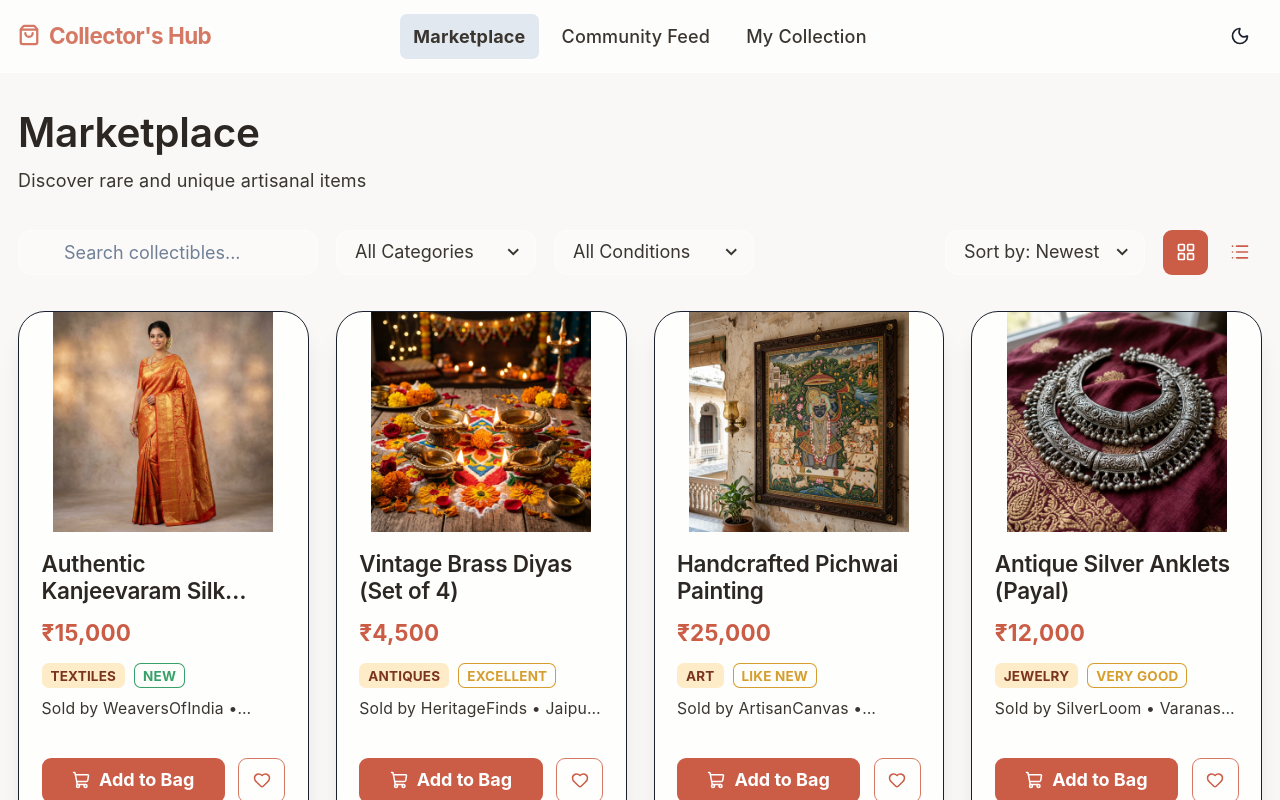
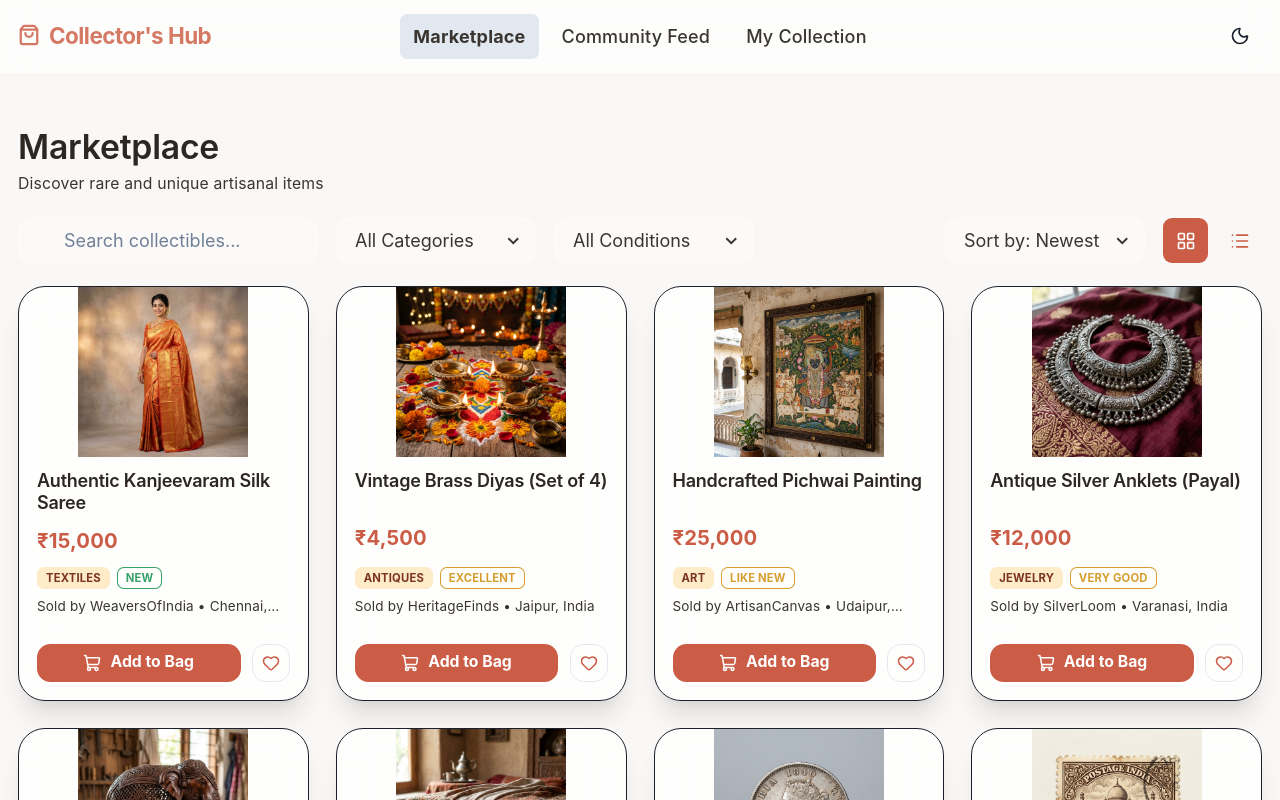
Before and after one commit to Rajchhapariya/Collector-s-Hub, a React (Vite) app: page /marketplace in a window 1280 px wide. Shown: the top 800 px of the page. Built offline with nearby package versions, Linux system fonts and the light colour scheme.

Commit message:
Optimize layout scaling, equal card heights, interactive wishlist toggle, and remove all emojis

```diff
--- a/src/components/ui/ItemCard.tsx
+++ b/src/components/ui/ItemCard.tsx
@@ -10,8 +10,10 @@ interface ItemCardProps {
 }
 
 const ItemCard = ({ item, onOpenDetails, viewMode = 'grid' }: ItemCardProps) => {
-  const addItem = useCollectionStore(state => state.addItem);
+  const { items, addItem, removeItem } = useCollectionStore();
   const toast = useToast();
+
+  const isWishlisted = items.some((i) => i.id === item.id && i.collectionType === 'Wishlist');
 
   const handleAdd = (type: 'Owned' | 'Wishlist' | 'Selling') => {
     const result = addItem(item, type);
@@ -25,17 +27,40 @@ const ItemCard = ({ item, onOpenDetails, viewMode = 'grid' }: ItemCardProps) =>
     });
   };
 
+  const handleWishlistToggle = () => {
+    if (isWishlisted) {
+      removeItem(item.id);
+      toast({
+        title: 'Removed from Wishlist',
+        status: 'info',
+        duration: 2000,
+        isClosable: true,
+        position: 'bottom-right',
+      });
+    } else {
+      const result = addItem(item, 'Wishlist');
+      toast({
+        title: result.success ? 'Added to Wishlist' : 'Notice',
+        description: result.message,
+        status: result.success ? 'success' : 'warning',
+        duration: 2000,
+        isClosable: true,
+        position: 'bottom-right',
+      });
+    }
+  };
+
   const isList = viewMode === 'list';
 
   return (
-    <Card h="100%" direction={isList ? { base: 'column', lg: 'row' } : 'column'} overflow="hidden">
+    <Card h="100%" minH={isList ? { base: 'auto', sm: '150px' } : '100%'} direction={isList ? { base: 'column', lg: 'row' } : 'column'} overflow="hidden">
       <CardBody p={0} display="flex" flexDir={isList ? 'row' : 'column'}>
         <Image
           src={item.image}
           fallbackSrc="https://placehold.co/500x500/E5DFD5/873928?text=Loading..."
           alt={item.title}
-          height={isList ? { base: "140px", sm: "100%" } : { base: "180px", md: "220px" }}
-          width={isList ? { base: "120px", sm: "200px", md: "250px" } : "100%"}
+          height={isList ? { base: "140px", sm: "150px" } : { base: "150px", md: "170px" }}
+          width={isList ? { base: "120px", sm: "200px", md: "230px" } : "100%"}
           objectFit="contain"
           bg="transparent"
           _dark={{ bg: "transparent" }}
@@ -43,41 +68,59 @@ const ItemCard = ({ item, onOpenDetails, viewMode = 'grid' }: ItemCardProps) =>
           onClick={() => onOpenDetails?.(item)}
           loading="lazy"
         />
-        <Stack mt={isList ? 0 : "4"} spacing={isList ? { base: 1, sm: 3 } : 3} px={{ base: 3, md: 5 }} py={isList ? { base: 3, sm: 4 } : 0} flex="1" justify="space-between">
+        <Stack mt={isList ? 0 : "3"} spacing={isList ? { base: 1, sm: 2 } : 2.5} px={{ base: 3, md: 4 }} py={isList ? { base: 2, sm: 3 } : 0} flex="1" justify="space-between">
           <Stack spacing={1} cursor={onOpenDetails ? "pointer" : "default"} onClick={() => onOpenDetails?.(item)}>
-            <Heading size={{ base: isList ? "sm" : "md", sm: "md" }} noOfLines={2} minH={isList ? 'auto' : '48px'} color="earth.900" _dark={{ color: "earth.50" }}>{item.title}</Heading>
-            <Text color="brand.600" _dark={{ color: "brand.300" }} fontSize={{ base: isList ? "lg" : "xl", sm: "xl" }} fontWeight="bold">
+            <Heading size="sm" noOfLines={2} minH="40px" color="earth.900" _dark={{ color: "earth.50" }}>{item.title}</Heading>
+            <Text color="brand.600" _dark={{ color: "brand.300" }} fontSize={{ base: "md", sm: "lg" }} fontWeight="bold">
               ₹{item.price.toLocaleString('en-IN')}
             </Text>
           </Stack>
           <Box>
-            <Flex gap={2} wrap="wrap" mb={2} display={isList ? { base: 'none', sm: 'flex' } : 'flex'}>
-              <Badge colorScheme="orange" variant="subtle">{item.category}</Badge>
-              <Badge colorScheme={item.condition === 'New' ? 'green' : 'yellow'} variant="outline">
+            <Flex gap={1.5} wrap="wrap" mb={1.5} display={isList ? { base: 'none', sm: 'flex' } : 'flex'}>
+              <Badge colorScheme="orange" variant="subtle" fontSize="2xs">{item.category}</Badge>
+              <Badge colorScheme={item.condition === 'New' ? 'green' : 'yellow'} variant="outline" fontSize="2xs">
                 {item.condition}
               </Badge>
             </Flex>
-            <Text color="earth.800" _dark={{ color: "earth.200" }} fontSize="sm" noOfLines={1}>
+            <Text color="earth.800" _dark={{ color: "earth.200" }} fontSize="xs" noOfLines={1}>
               Sold by {item.sellerName} • {item.location}
             </Text>
           </Box>
         </Stack>
       </CardBody>
 
-      {!isList && <Divider mt="4" borderColor="whiteAlpha.500" _dark={{ borderColor: "whiteAlpha.200" }} />}
+      {!isList && <Divider mt="3" borderColor="whiteAlpha.500" _dark={{ borderColor: "whiteAlpha.200" }} />}
 
-      <CardFooter pt={isList ? { base: 2, lg: 0 } : 4} px={{ base: 3, md: 5 }} pb={5} display={isList ? 'flex' : 'block'}>
-        <Flex w="100%" gap={3} justify={isList ? { base: 'flex-start', lg: 'flex-end' } : 'flex-start'} align={isList ? 'center' : 'stretch'}>
-          {isList && (
-            <Text fontWeight="bold" color="brand.600" _dark={{ color: "brand.300" }} mr={4}>
-              ₹{item.price.toLocaleString('en-IN')}
-            </Text>
-          )}
-          <Button flex={isList ? 'none' : '1'} size="md" variant="solid" colorScheme="brand" leftIcon={isList ? undefined : <Icon as={ShoppingCart} boxSize={4} />} onClick={() => handleAdd('Owned')}>
-            {isList ? 'Add to Bag' : 'Add to Bag'}
+      <CardFooter pt={isList ? { base: 2, lg: 0 } : 3} px={{ base: 3, md: 4 }} pb={4} display="flex" alignItems="center">
+        <Flex w="100%" gap={2.5} justify={isList ? { base: 'flex-start', lg: 'flex-end' } : 'flex-start'} align="center">
+          <Button
+            flex={isList ? 'none' : '1'}
+            h="38px"
+            px={4}
+            variant="solid"
+            colorScheme="brand"
+            rounded="xl"
+            fontSize="sm"
+            leftIcon={isList ? undefined : <Icon as={ShoppingCart} boxSize={4} />}
+            onClick={() => handleAdd('Owned')}
+          >
+            Add to Bag
           </Button>
-          <Button size="md" variant="outline" onClick={() => handleAdd('Wishlist')} px={3}>
-            <Icon as={Heart} boxSize={4} />
+          <Button
+            h="38px"
+            w="38px"
+            minW="38px"
+            p={0}
+            variant="outline"
+            rounded="xl"
+            onClick={handleWishlistToggle}
+            borderColor={isWishlisted ? 'red.400' : 'inherit'}
+            _hover={{ color: 'red.500', borderColor: 'red.500', bg: 'red.50', _dark: { bg: 'whiteAlpha.100' } }}
+            display="flex"
+            alignItems="center"
+            justifyContent="center"
+          >
+            <Icon as={Heart} boxSize={4} fill={isWishlisted ? '#E53E3E' : 'none'} color={isWishlisted ? '#E53E3E' : 'currentColor'} />
           </Button>
         </Flex>
       </CardFooter>
--- a/src/components/ui/PostCard.tsx
+++ b/src/components/ui/PostCard.tsx
@@ -12,12 +12,14 @@ interface PostCardProps {
 
 const PostCard = ({ post, onOpenDetails }: PostCardProps) => {
   const { likePost, setPostSaved } = useFeedStore();
-  const { addItem, removeItem } = useCollectionStore();
+  const { addItem, removeItem, items } = useCollectionStore();
   const likeColor = '#ed4956'; // Instagram red
   const toast = useToast();
 
+  const isActuallySaved = items.some(item => item.id === post.id && item.collectionType === 'Saved Posts');
+
   const handleSave = () => {
-    if (!post.isSaved) {
+    if (!isActuallySaved) {
       setPostSaved(post.id, true);
       // Actually add it to the Saved Posts collection
       addItem({
@@ -45,55 +47,59 @@ const PostCard = ({ post, onOpenDetails }: PostCardProps) => {
   };
 
   return (
-    <Card w="100%" mx="auto" mb={6}>
-      <CardHeader>
-        <Flex justify="space-between" align="flex-start" gap={2}>
-          <Flex flex="1" gap="3" alignItems="center">
-            <Avatar name={post.user.name} src={post.user.avatar} size={{ base: "sm", md: "md" }} />
+    <Card w="100%" mx="auto" mb={5} rounded="2xl" overflow="hidden">
+      <CardHeader py={3} px={4}>
+        <Flex justify="space-between" align="center" gap={2}>
+          <Flex flex="1" gap={3} alignItems="center">
+            <Avatar name={post.user.name} src={post.user.avatar} size="sm" />
             <Box>
-              <Heading size="sm" color="earth.900" _dark={{ color: "earth.50" }}>{post.user.name}</Heading>
-              <Text fontSize="xs" color="earth.800" _dark={{ color: "earth.200" }}>2 hours ago</Text>
+              <Heading size="xs" color="earth.900" _dark={{ color: "earth.50" }}>{post.user.name}</Heading>
+              <Text fontSize="2xs" color="earth.800" _dark={{ color: "earth.200" }}>2 hours ago</Text>
             </Box>
           </Flex>
           <IconButton
             variant="ghost"
+            size="sm"
             colorScheme="gray"
             aria-label="See menu"
-            icon={<MoreVertical size={20} />}
+            icon={<MoreVertical size={18} />}
           />
         </Flex>
       </CardHeader>
 
-      <CardBody pt={0} cursor={onOpenDetails ? "pointer" : "default"} onClick={() => onOpenDetails?.(post)}>
-        <Text mb={4} color="earth.900" _dark={{ color: "whiteAlpha.900" }}>{post.caption}</Text>
+      <CardBody pt={0} px={4} pb={3} cursor={onOpenDetails ? "pointer" : "default"} onClick={() => onOpenDetails?.(post)}>
+        <Text mb={2} fontSize="sm" color="earth.900" _dark={{ color: "whiteAlpha.900" }}>{post.caption}</Text>
       </CardBody>
 
       <Image
         src={post.image}
         alt="Post image"
         w="100%"
+        maxH="460px"
+        objectFit="cover"
         fallbackSrc="https://placehold.co/600x400/E5DFD5/873928?text=Loading..."
         cursor={onOpenDetails ? "pointer" : "default"}
         onClick={() => onOpenDetails?.(post)}
         loading="lazy"
       />
 
-      <CardFooter justify="space-between" flexWrap="wrap" px={{ base: 2, md: 4 }}>
-        <HStack spacing={{ base: 1, md: 4 }}>
-          <Button size={{ base: "sm", md: "md" }} variant="ghost" leftIcon={<Heart size={20} fill={post.isLiked ? likeColor : "none"} color={post.isLiked ? likeColor : "currentColor"} />} onClick={() => likePost(post.id)} _hover={{ color: likeColor }}>
+      <CardFooter justify="space-between" flexWrap="wrap" py={2.5} px={4}>
+        <HStack spacing={{ base: 1, md: 3 }}>
+          <Button size="sm" variant="ghost" leftIcon={<Heart size={18} fill={post.isLiked ? likeColor : "none"} color={post.isLiked ? likeColor : "currentColor"} />} onClick={() => likePost(post.id)} _hover={{ color: likeColor }}>
             {post.likes}
           </Button>
-          <Button size={{ base: "sm", md: "md" }} variant="ghost" leftIcon={<MessageCircle size={20} />}>
+          <Button size="sm" variant="ghost" leftIcon={<MessageCircle size={18} />}>
             {post.comments}
           </Button>
-          <Button size={{ base: "sm", md: "md" }} variant="ghost" leftIcon={<Share2 size={20} />} display={{ base: "none", sm: "flex" }}>
+          <Button size="sm" variant="ghost" leftIcon={<Share2 size={18} />} display={{ base: "none", sm: "flex" }}>
             Share
           </Button>
         </HStack>
         <IconButton
           variant="ghost"
+          size="sm"
           aria-label="Save post"
-          icon={<Bookmark size={20} fill={post.isSaved ? "currentColor" : "none"} />}
+          icon={<Bookmark size={18} fill={isActuallySaved ? "currentColor" : "none"} />}
           onClick={handleSave}
         />
       </CardFooter>
--- a/src/pages/Collection/Collection.tsx
+++ b/src/pages/Collection/Collection.tsx
@@ -49,8 +49,8 @@ const Collection = () => {
   );
 
   return (
-    <Container maxW="container.xl">
-      <Heading size="xl" mb={6} color="earth.900" _dark={{ color: "earth.50" }}>My Collection</Heading>
+    <Container maxW="container.xl" py={4}>
+      <Heading size="lg" mb={4} color="earth.900" _dark={{ color: "earth.50" }}>My Collection</Heading>
 
       <Flex gap={4} mb={6} flexWrap="wrap">
         <InputGroup maxW={{ base: '100%', md: '300px' }}>
--- a/src/pages/Feed/Feed.tsx
+++ b/src/pages/Feed/Feed.tsx
@@ -42,8 +42,8 @@ const Feed = () => {
   };
 
   return (
-    <Container maxW="container.md" py={4}>
-      <Heading size="xl" mb={6} textAlign="center" color="earth.900" _dark={{ color: "earth.50" }}>Community Feed</Heading>
+    <Container maxW="600px" py={4}>
+      <Heading size="lg" mb={4} textAlign="center" color="earth.900" _dark={{ color: "earth.50" }}>Community Feed</Heading>
 
       <Flex gap={4} mb={8} flexWrap="wrap">
         <InputGroup flex="1" maxW={{ base: '100%', md: '60%' }}>
--- a/src/pages/Marketplace/Marketplace.tsx
+++ b/src/pages/Marketplace/Marketplace.tsx
@@ -85,12 +85,12 @@ const Marketplace = () => {
   };
 
   return (
-    <Container maxW="container.xl">
-      <VStack spacing={8} align="stretch">
+    <Container maxW="container.xl" py={4}>
+      <VStack spacing={5} align="stretch">
         <Flex justify="space-between" align="end" flexWrap="wrap" gap={4}>
           <Box>
-            <Heading size="xl" mb={2} color="earth.900" _dark={{ color: "earth.50" }}>Marketplace</Heading>
-            <Text color="earth.800" _dark={{ color: "earth.200" }}>Discover rare and unique artisanal items</Text>
+            <Heading size="lg" mb={1} color="earth.900" _dark={{ color: "earth.50" }}>Marketplace</Heading>
+            <Text fontSize="sm" color="earth.800" _dark={{ color: "earth.200" }}>Discover rare and unique artisanal items</Text>
           </Box>
         </Flex>
 
```
Also changed, not shown: src/components/ui/CollectionCard.tsx (+14 -14 lines), src/data/mockData.ts (+8 -8 lines), src/pages/Home/Home.tsx (+19 -19 lines), 1 other file (tests, documents, lock files or other folders).
